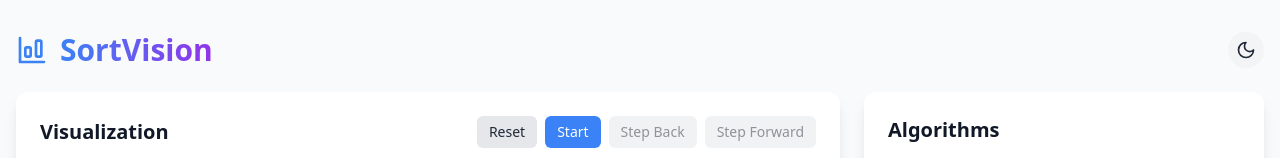
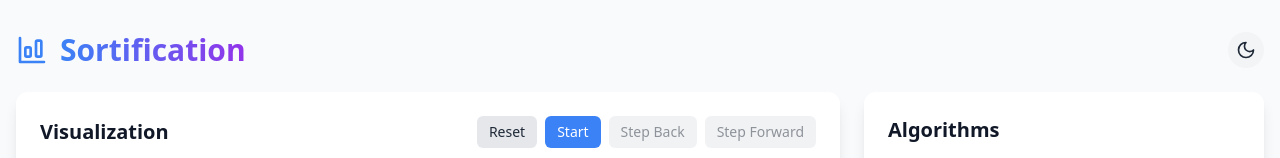
Before and after one commit to JoshRaimo/sortifization, a React (Vite) app: page / in a window 1280 px wide. Shown: the top 158 px of the page. Built offline with nearby package versions, Linux system fonts and the light colour scheme.

Commit message:
Name change

```diff
--- a/package.json
+++ b/package.json
@@ -1,5 +1,5 @@
 {
-  "name": "vite-react-typescript-starter",
+  "name": "sortification",
   "private": true,
   "version": "0.0.0",
   "type": "module",
--- a/src/components/Header.tsx
+++ b/src/components/Header.tsx
@@ -6,7 +6,7 @@ const Header: React.FC = () => {
     <div className="flex items-center space-x-3">
       <BarChartBigIcon className="h-8 w-8 text-blue-500" />
       <h1 className="text-2xl md:text-3xl font-bold bg-clip-text text-transparent bg-gradient-to-r from-blue-500 to-purple-600">
-        SortVision
+        Sortification
       </h1>
     </div>
   );
```
Also changed, not shown: 1 other file (tests, documents, lock files or other folders).
